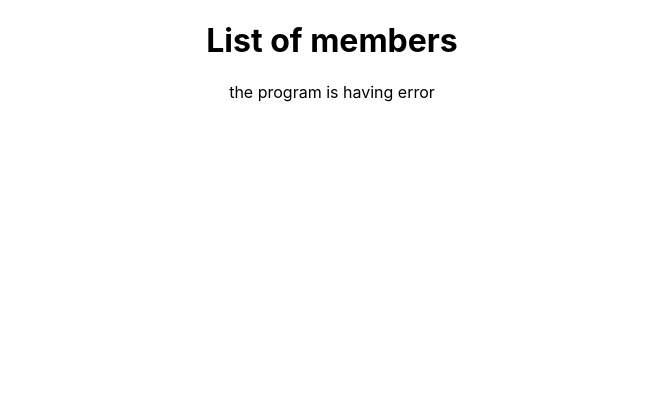
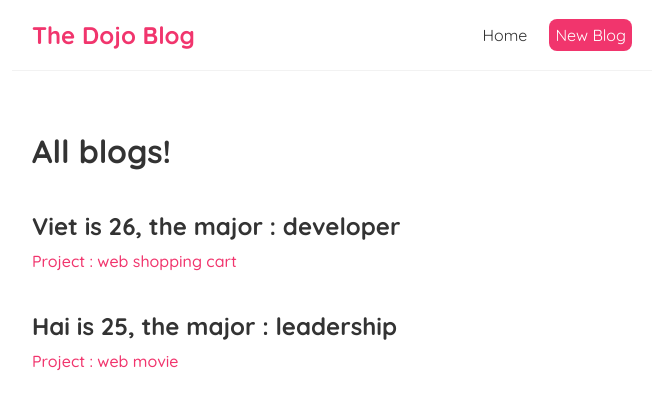
Before and after one commit to NguyenViet1996/Reactjs_tutorial, a React (Create React App) app: page / in a window 1280 px wide. Shown: the top 408 px of the page, without its empty margins (308-971 px from the left). Built offline with nearby package versions, Linux system fonts and the light colour scheme; no server answers; data requests are answered from the project's data file.

Commit message:
custom hook

```diff
--- a/data/db.json
+++ b/data/db.json
@@ -4,13 +4,13 @@
       "name": "Viet",
       "age": 26,
       "major": "developer",
-        "sologan": "try your best"
+      "project": "web shopping cart"
     },
     {
       "name": "Hai",
       "age": 25,
       "major": "leadership",
-        "sologan": "code faster"
+      "project": "web movie"
     }
   ]
 }
--- a/package.json
+++ b/package.json
@@ -8,6 +8,7 @@
     "@testing-library/user-event": "^13.5.0",
     "react": "^18.1.0",
     "react-dom": "^18.1.0",
+    "react-router-dom": "^5.3.3",
     "react-scripts": "5.0.1",
     "web-vitals": "^2.1.4"
   },
--- a/src/App.js
+++ b/src/App.js
@@ -1,41 +1,11 @@
-import { useEffect, useState } from "react";
 import "./App.css";
-import BlogList from "./BlogList";
-
-const url = "http://localhost:8000/datas";
-
+import Home from "./Home";
+import Navbar from "./Navbar";
 function App() {
-  const [loading, setLoading] = useState(false);
-  const [data, setData] = useState(null);
-  const [error, setError] = useState(null);
-
-  useEffect(() => {
-    setTimeout(() => {
-      fetch(url)
-        .then((res) => {
-          if (!res.ok) {
-            throw Error("the program is having error");
-          }
-          return res.json();
-        })
-        .then((data) => {
-          setData(data);
-          setLoading(true);
-        })
-        .catch((error) => {
-          setLoading(true);
-          setError(error.message);
-        });
-    }, 2000);
-  }, []);
-
-  console.log(data);
   return (
     <div className="App">
-      <h1>List of members</h1>
-      {error && <div className="blog_error">{error}</div>}
-      {!loading && <p>The List is loading.....</p>}
-      {data && <BlogList data={data} />}
+      <Navbar />
+      <Home />
     </div>
   );
 }
--- a/src/BlogList.js
+++ b/src/BlogList.js
@@ -1,11 +1,15 @@
-const BlogList = (props) => {
+const BlogList = ({ blogs, title }) => {
   return (
     <div className="List_Blog">
-      {props.data.map((e) => {
+      <h1>{title}</h1>
+      {blogs.map((e) => {
         return (
-          <h1>
-            {e.name} is {e.age}, the major : {e.major} , sologan : {e.sologan}
-          </h1>
+          <div className="List_Blog_Item">
+            <h2>
+              {e.name} is {e.age}, the major : {e.major}
+            </h2>
+            <p>Project : {e.project}</p>
+          </div>
         );
       })}
     </div>
--- /dev/null
+++ b/src/Home.js
@@ -0,0 +1,17 @@
+import useFetch from "./useFetch";
+import BlogList from "./BlogList";
+const Home = () => {
+  const {
+    isPending,
+    data: blogs,
+    error,
+  } = useFetch("http://localhost:8000/data");
+  return (
+    <div className="content">
+      {error && <div className="blog_error">{error}</div>}
+      {!isPending && <p>The List is loading.....</p>}
+      {blogs && <BlogList blogs={blogs} title="All blogs!" />}
+    </div>
+  );
+};
+export default Home;
--- /dev/null
+++ b/src/Navbar.js
@@ -0,0 +1,23 @@
+const Navbar = () => {
+  return (
+    <div className="Navbar">
+      <nav className="navbar">
+        <h1>The Dojo Blog</h1>
+        <div className="links">
+          <a href="/">Home</a>
+          <a
+            href="/create"
+            style={{
+              color: "white",
+              backgroundColor: "#f1356d",
+              borderRadius: "8px",
+            }}
+          >
+            New Blog
+          </a>
+        </div>
+      </nav>
+    </div>
+  );
+};
+export default Navbar;
--- a/src/index.css
+++ b/src/index.css
@@ -1,13 +1,49 @@
-body {
+@import url("https://fonts.googleapis.com/css2?family=Lato:wght@700&family=Montserrat:wght@400;500;600;700;900&family=Quicksand:wght@300;400;500;600;700&family=Roboto:wght@400;700&display=swap");
+
+/*base style*/
+* {
   margin: 0;
-  font-family: -apple-system, BlinkMacSystemFont, 'Segoe UI', 'Roboto', 'Oxygen',
-    'Ubuntu', 'Cantarell', 'Fira Sans', 'Droid Sans', 'Helvetica Neue',
-    sans-serif;
-  -webkit-font-smoothing: antialiased;
-  -moz-osx-font-smoothing: grayscale;
+  font-family: "Quicksand";
+  color: #333;
 }
-
-code {
-  font-family: source-code-pro, Menlo, Monaco, Consolas, 'Courier New',
-    monospace;
+.navbar {
+  padding: 20px;
+  display: flex;
+  align-items: center;
+  max-width: 600px;
+  margin: 0 auto;
+  border-bottom: 1px solid #f2f2f2;
 }
+.navbar h1 {
+  color: #f1356d;
+}
+.navbar .links {
+  margin-left: auto;
+}
+.navbar a {
+  margin-left: 16px;
+  text-decoration: none;
+  padding: 6px;
+}
+.navbar a:hover {
+  color: #f1356d;
+}
+.content {
+  max-width: 600px;
+  margin: 40px auto;
+  padding: 20px;
+  text-align: left;
+}
+.content p {
+  font-weight: 800;
+  height: 25px;
+}
+.List_Blog_Item {
+  margin: 40px 0;
+}
+.List_Blog_Item p {
+  height: 20px;
+  margin: 10px 0;
+  color: #f1356d;
+  font-weight: 500;
+}
--- /dev/null
+++ b/src/useFetch.js
@@ -0,0 +1,30 @@
+import { useEffect, useState } from "react";
+
+const useFetch = (url) => {
+  const [isPending, setPending] = useState(false);
+  const [data, setData] = useState(null);
+  const [error, setError] = useState(null);
+
+  useEffect(() => {
+    setTimeout(() => {
+      fetch(url)
+        .then((res) => {
+          if (!res.ok) {
+            throw Error("the program is having error");
+          }
+          return res.json();
+        })
+        .then((data) => {
+          setData(data);
+          setPending(true);
+        })
+        .catch((error) => {
+          setPending(true);
+          setError(error.message);
+        });
+    }, 2000);
+  }, [url]);
+
+  return { isPending, data, error };
+};
+export default useFetch;
```
Also changed, not shown: 1 other file (tests, documents, lock files or other folders). Lines whose indentation alone changed are shown as unchanged.
